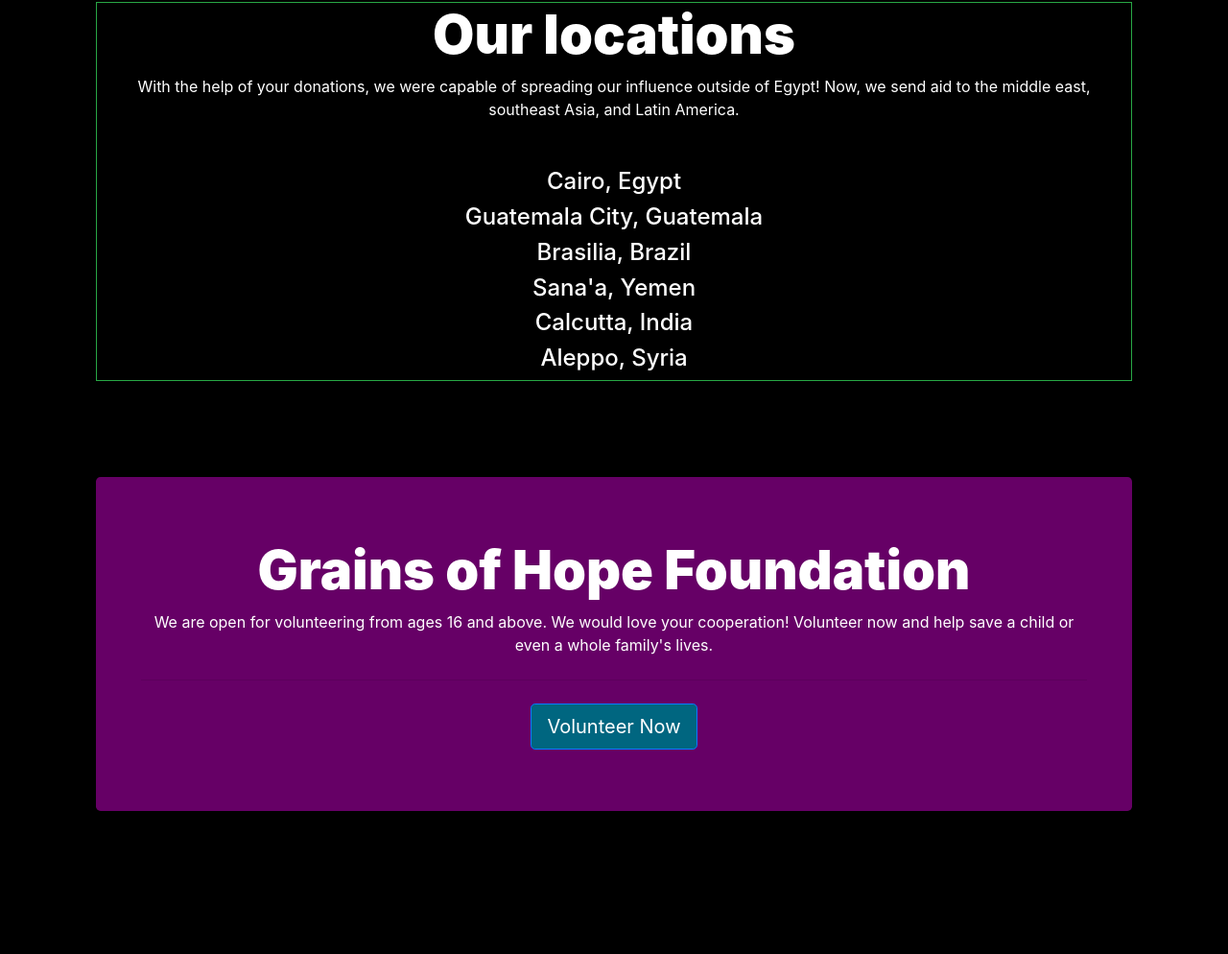
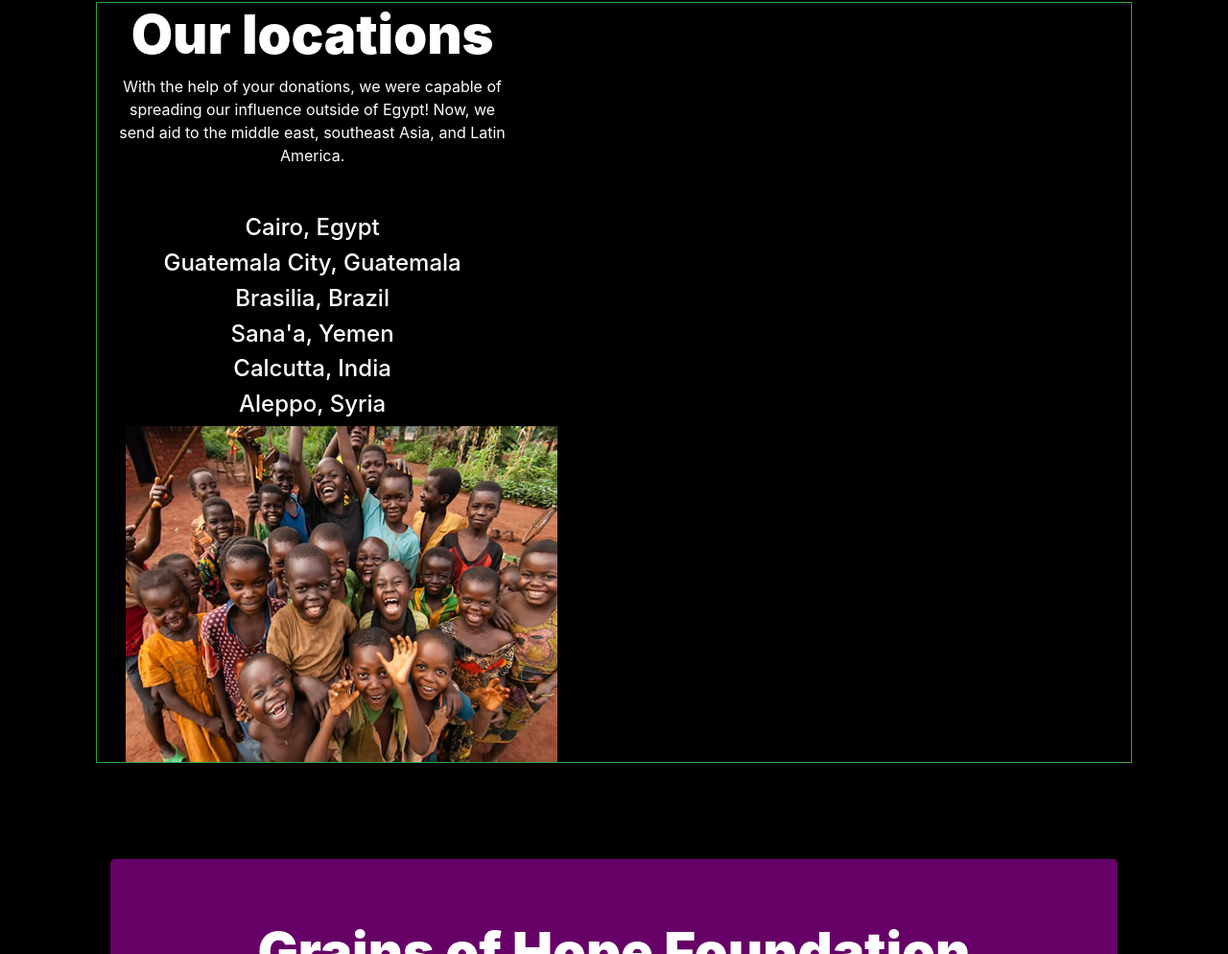
Before and after one commit to lamaemad/Grainsofhope.com, a plain HTML site: page Index.html in a window 1280 px wide. Shown: the part 1996-2990 px from the top of the page at 96% size. Before the commit the page ends 2873 px from the top, so only its background shows below. Drawn offline with nearby package versions, Linux system fonts and the light colour scheme.

Commit message:
added an image between the borders

```diff
--- a/Index.html
+++ b/Index.html
@@ -108,7 +108,7 @@
 <div class="container">
   <div class="row text-center">
     <span class="border border-success">
-    <div class= "col-md-12">
+    <div class= "col-md-5">
     <h1 class="display-4">Our locations</h1>
     <p class="leado">With the help of your donations, we were capable of spreading our influence outside of Egypt! Now, we send aid to the middle east, southeast Asia, and Latin America.</p>
     <hr class="my-4">
@@ -120,6 +120,8 @@
         <h4>Calcutta, India<h4>
         <h4>Aleppo, Syria<h4>
         </div>
+        <div class= "col-md-7">
+      <img class="africa" src="african-children1.jpg" alt="Card image cap">
     </div>
 </nav>
   </div>
```
